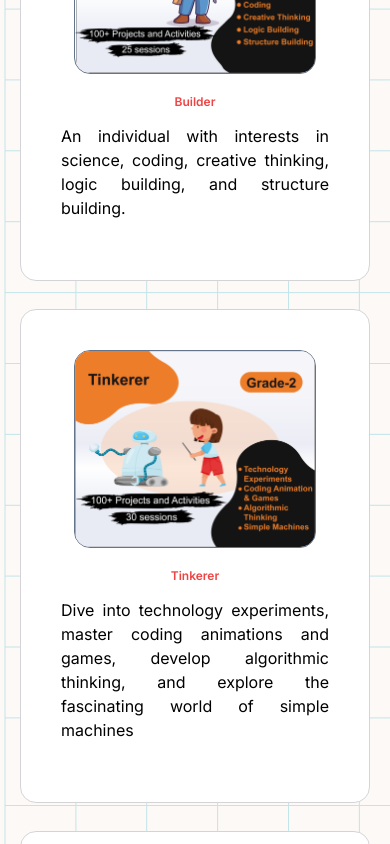
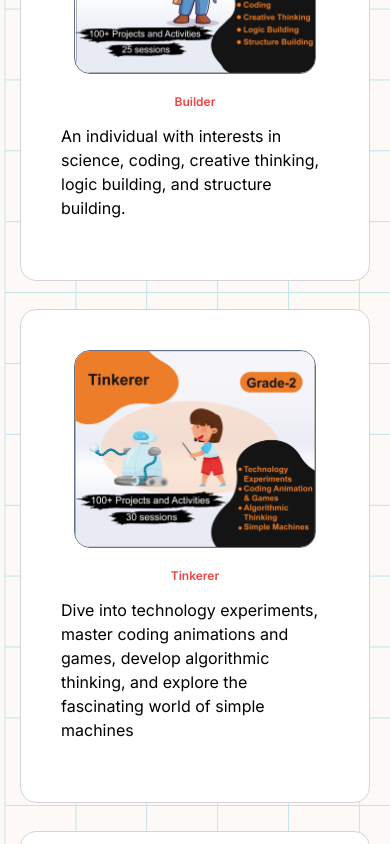
Before and after one commit to ManParekh/science-kidz, a Next.js app: page / in a window 390 px wide. Shown: the part 1380-2224 px from the top of the page. Built offline with nearby package versions, Linux system fonts and the light colour scheme; no server answers; the database is empty.

Commit message:
0.0.4 text-align-change

```diff
--- a/components/course-card.tsx
+++ b/components/course-card.tsx
@@ -25,7 +25,7 @@ export function CourseCard({
         <h3 className="text-xs md:text-base xl:text-[25px] text-red-500 font-semibold self-center text-center z-20">
           {title}
         </h3>
-        <p className="md:block mt-3 text-black text-base text-justify">
+        <p className="md:block mt-3 text-black text-base text-start sm:text-justify">
           {description}
         </p>
       </div>
```
